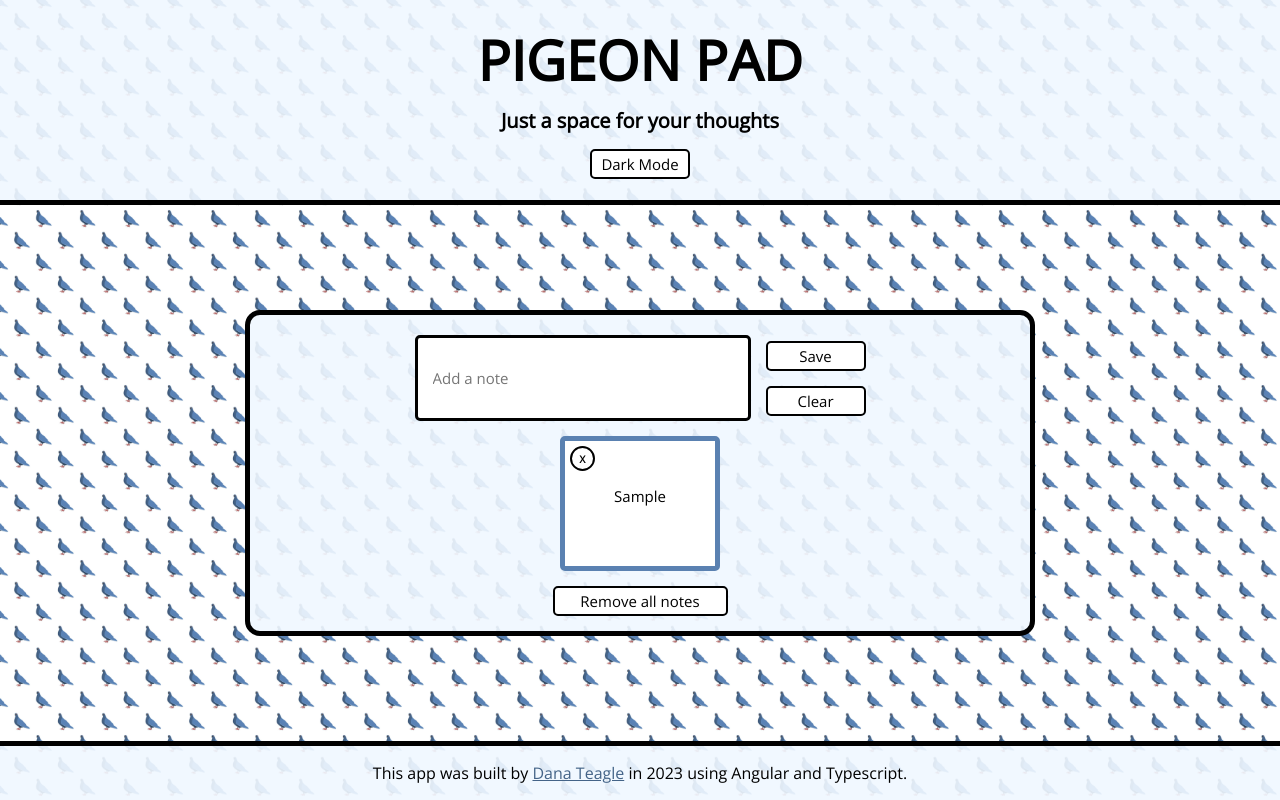
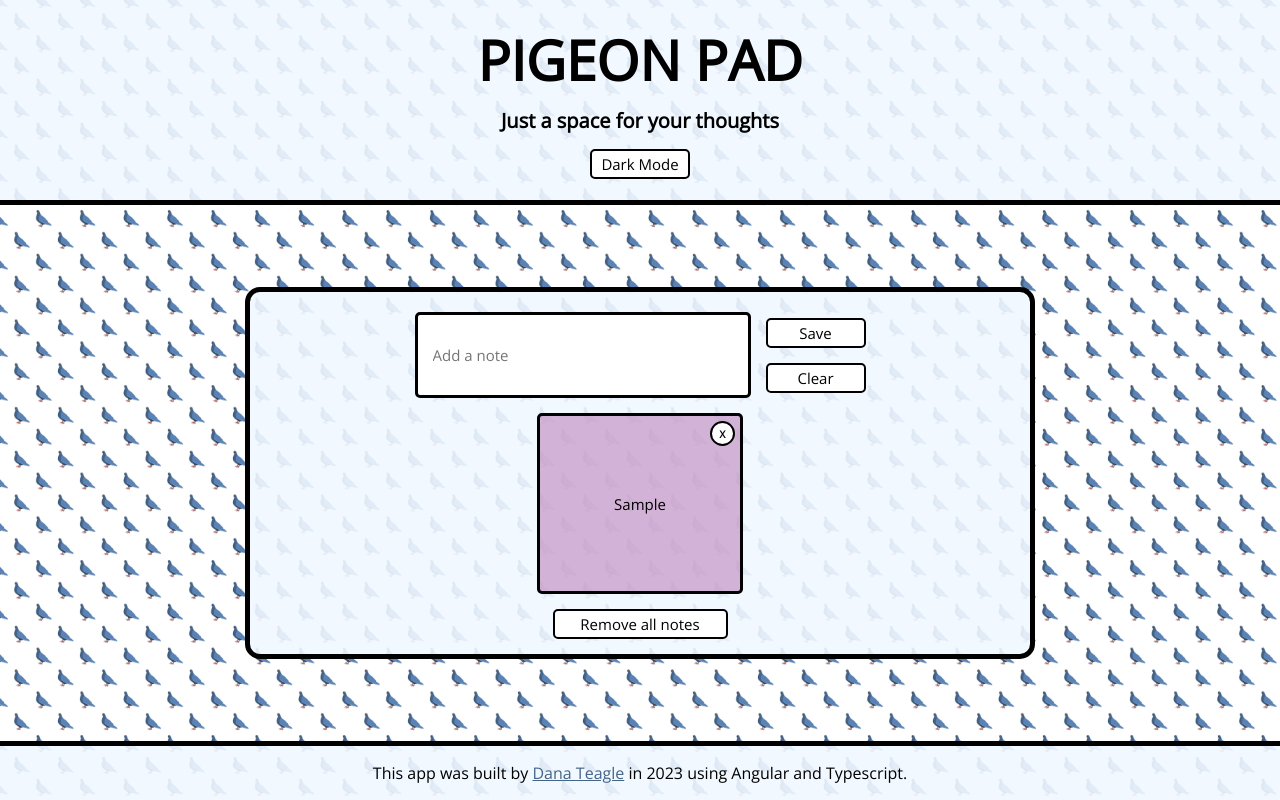
Before and after one commit to torontopubliclibra/note-taken, an Angular app: page / in a window 1280 px wide. Both pictures are taken after typing "Sample" into the empty fields and a click on the button "Save". Built offline with nearby package versions, Linux system fonts and the light colour scheme.

Commit message:
updated styles for light/dark mode and notes

```diff
--- a/src/app/app.component.html
+++ b/src/app/app.component.html
@@ -15,7 +15,7 @@
 
     <!-- notepad -->
     <div class="notepad">
-      <input type="text" [(ngModel)]="textareaValue" placeholder="Add a note" (keydown.enter)="save()">
+      <input type="text" [(ngModel)]="textareaValue" maxlength="90" placeholder="Add a note" (keydown.enter)="save()">
       <div class="buttons">
         <button (click)="save()">Save</button>
         <button (click)="clear()">Clear</button>
@@ -26,7 +26,8 @@
     <ul class="notebook">
 
       <!-- loop through notes array and render list item for each-->
-      <li *ngFor="let note of notes; index as i">
+      <li
+        *ngFor="let note of notes; index as i" class="{{noteColor(i)}}">
         <button class="remove" (click)="remove(i)">X</button>
         <p>{{note}}</p>
       </li>
--- a/src/app/app.component.scss
+++ b/src/app/app.component.scss
@@ -50,8 +50,12 @@
             color: #fff;
         }
         .notebook li {
-            background-color: #446488;
-            border: solid aliceblue 5px;
+            color: #fff;
+            background-color: rgba($color: rgb(104, 70, 104), $alpha: 0.7);;
+            border: solid aliceblue 3px;
+            &.noteColor-2 {
+                background-color: rgba($color: rgb(156, 79, 92), $alpha: 0.7);
+            }
         }
     }
 }
@@ -143,6 +147,9 @@ button {
         color: #fff;
     }
     &.remove {
+        position: absolute;
+        right: 0;
+        top: 0;
         font-size: 10px;
         font-weight: 600;
         width: 25px;
@@ -170,19 +177,24 @@ button {
     li {
         margin: 5px;
         display: flex;
+        justify-content: center;
+        position: relative;
         flex-direction: column;
-        background-color: #fff;
-        border: solid #5A81B1 5px;
+        background-color: rgba($color: rgb(197, 149, 197), $alpha: 0.7);
+        border: solid #000 3px;
         border-radius: 5px;
         color: #000;
         text-align: center;
-        width: 150px;
-        height: 125px;
+        width: 200px;
+        height: 175px;
         list-style-type: none;
         p {
             font-size: 15px;
             margin: 10px;
             overflow-wrap: break-word;
+        }
+        &.noteColor-2 {
+            background-color: rgba($color: pink, $alpha: 0.7);
         }
     }
 }
@@ -197,9 +209,12 @@ button {
     .buttons {
         gap: 15px;
     }
-    .notebook li {
-        width: 125px;
-        height: 115px;
+    .notebook {
+        width: 100%;
+        li {
+            width: 100%;
+            height: 115px;
+        }
     }
     input[type="text"] {
         width: 100%;
--- a/src/app/app.component.ts
+++ b/src/app/app.component.ts
@@ -101,4 +101,12 @@ export class AppComponent {
     this.textareaValue = "";
   }
 
+  noteColor(index: number) {
+    if ((index + 1) % 2 === 0) {
+      return "noteColor-2"
+    } else {
+      return ""
+    }
+  }
+
 }
```
